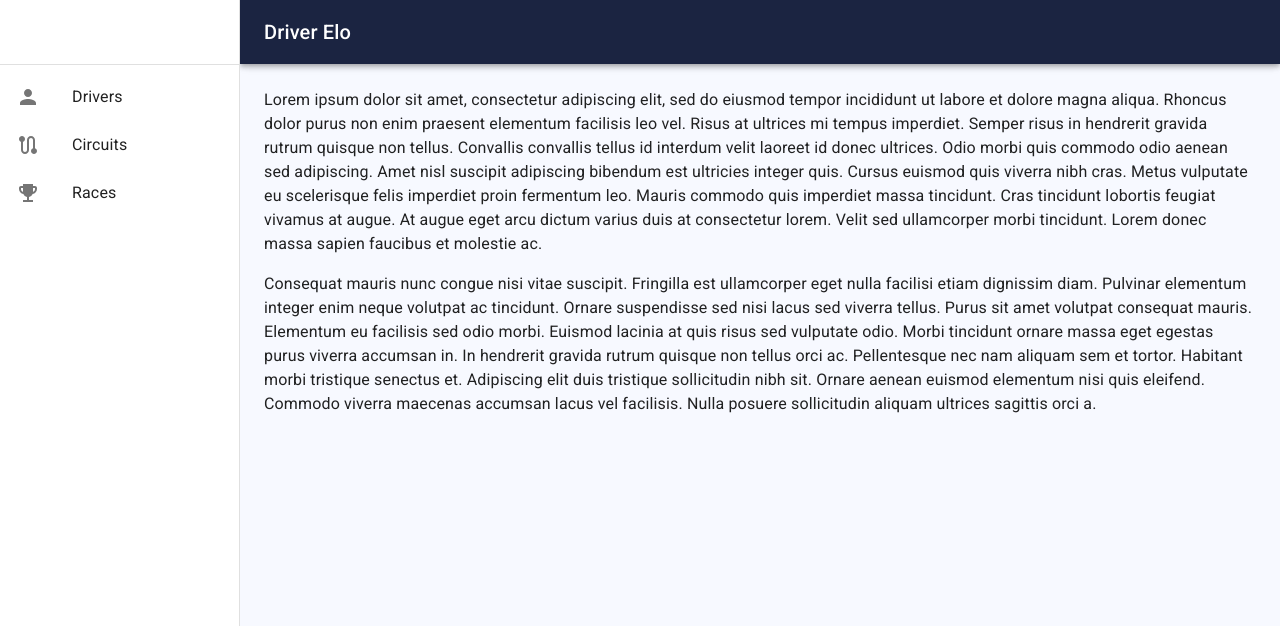
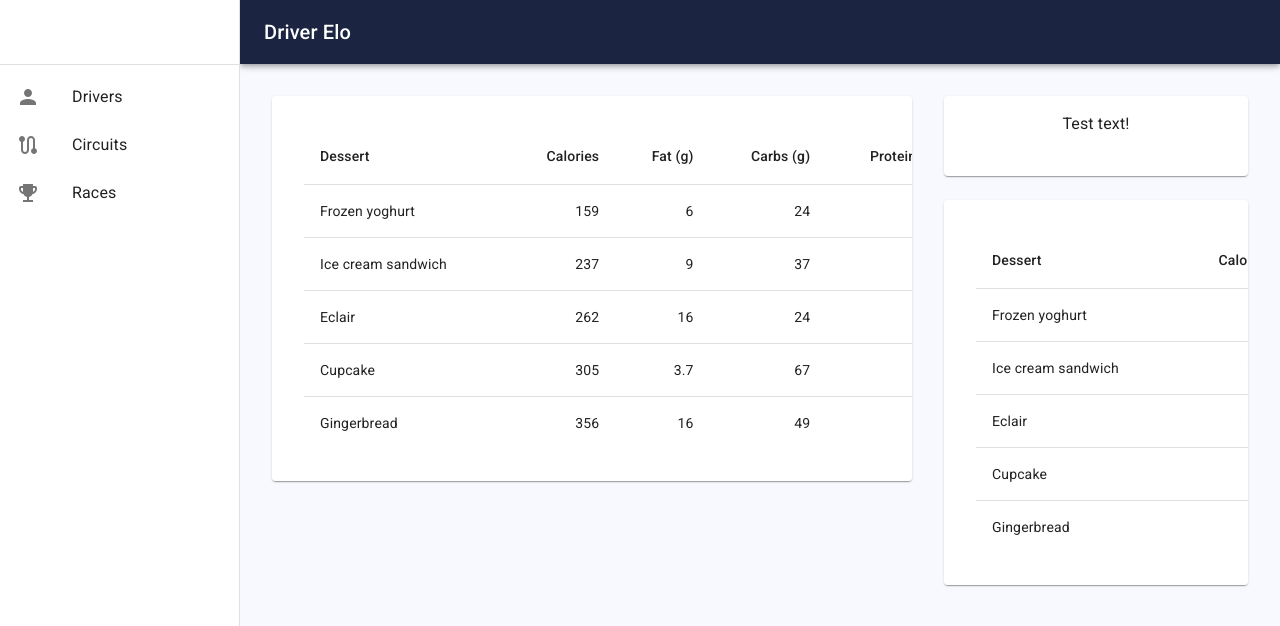
Before and after one commit to the-alexmeza/f1-driver-elo, a React (Create React App) app in the folder frontend/: page / in a window 1280 px wide. Shown: the top 626 px of the page. Built offline with nearby package versions, Linux system fonts and the light colour scheme.

Commit message:
Add Content and Drivers components, clean up Navigation and Dashboard

```diff
--- a/frontend/src/components/Dashboard.jsx
+++ b/frontend/src/components/Dashboard.jsx
@@ -1,43 +1,26 @@
-import { Typography } from "@mui/material";
+import {
+  TableRow,
+  Card,
+  Paper,
+  TableContainer,
+  Table,
+  TableHead,
+  TableCell,
+  Typography,
+  TableBody,
+} from "@mui/material";
 import React, { Component } from "react";
 import Navigation from "./navigation/Navigation";
+import Drivers from "./drivers/Drivers";
 
 class Dashboard extends Component {
   state = {};
+
   render() {
     return (
       <>
         <Navigation>
-          <Typography paragraph align="left">
-            Lorem ipsum dolor sit amet, consectetur adipiscing elit, sed do
-            eiusmod tempor incididunt ut labore et dolore magna aliqua. Rhoncus
-            dolor purus non enim praesent elementum facilisis leo vel. Risus at
-            ultrices mi tempus imperdiet. Semper risus in hendrerit gravida
-            rutrum quisque non tellus. Convallis convallis tellus id interdum
-            velit laoreet id donec ultrices. Odio morbi quis commodo odio aenean
-            sed adipiscing. Amet nisl suscipit adipiscing bibendum est ultricies
-            integer quis. Cursus euismod quis viverra nibh cras. Metus vulputate
-            eu scelerisque felis imperdiet proin fermentum leo. Mauris commodo
-            quis imperdiet massa tincidunt. Cras tincidunt lobortis feugiat
-            vivamus at augue. At augue eget arcu dictum varius duis at
-            consectetur lorem. Velit sed ullamcorper morbi tincidunt. Lorem
-            donec massa sapien faucibus et molestie ac.
-          </Typography>
-          <Typography paragraph align="left">
-            Consequat mauris nunc congue nisi vitae suscipit. Fringilla est
-            ullamcorper eget nulla facilisi etiam dignissim diam. Pulvinar
-            elementum integer enim neque volutpat ac tincidunt. Ornare
-            suspendisse sed nisi lacus sed viverra tellus. Purus sit amet
-            volutpat consequat mauris. Elementum eu facilisis sed odio morbi.
-            Euismod lacinia at quis risus sed vulputate odio. Morbi tincidunt
-            ornare massa eget egestas purus viverra accumsan in. In hendrerit
-            gravida rutrum quisque non tellus orci ac. Pellentesque nec nam
-            aliquam sem et tortor. Habitant morbi tristique senectus et.
-            Adipiscing elit duis tristique sollicitudin nibh sit. Ornare aenean
-            euismod elementum nisi quis eleifend. Commodo viverra maecenas
-            accumsan lacus vel facilisis. Nulla posuere sollicitudin aliquam
-            ultrices sagittis orci a.
-          </Typography>
+          <Drivers></Drivers>
         </Navigation>
       </>
     );
--- /dev/null
+++ b/frontend/src/components/content/Content.jsx
@@ -0,0 +1,28 @@
+import React from "react";
+import {
+  Box,
+  Toolbar,
+  Grid,
+  Container,
+  Typography,
+  CardContent,
+  Card,
+} from "@mui/material";
+
+function Content(props) {
+  return (
+    <Box
+      component="main"
+      sx={{
+        flexGrow: 1,
+        p: 4,
+        width: { sm: `calc(100% - ${props.drawerWidth}px)` },
+      }}
+    >
+      <Toolbar />
+      {props.children}
+    </Box>
+  );
+}
+
+export default Content;
--- /dev/null
+++ b/frontend/src/components/drivers/Drivers.jsx
@@ -0,0 +1,76 @@
+import React from "react";
+import { Grid, Card, CardContent, Typography, Container } from "@mui/material";
+import {
+  TableRow,
+  Paper,
+  TableContainer,
+  Table,
+  TableHead,
+  TableCell,
+  TableBody,
+} from "@mui/material";
+
+function createData(name, calories, fat, carbs, protein) {
+  return { name, calories, fat, carbs, protein };
+}
+
+const rows = [
+  createData("Frozen yoghurt", 159, 6.0, 24, 4.0),
+  createData("Ice cream sandwich", 237, 9.0, 37, 4.3),
+  createData("Eclair", 262, 16.0, 24, 6.0),
+  createData("Cupcake", 305, 3.7, 67, 4.3),
+  createData("Gingerbread", 356, 16.0, 49, 3.9),
+];
+
+const tempTable = (
+  <TableContainer component={Paper} sx={{ p: 4 }}>
+    <Table sx={{ minWidth: 650, overflowX: "auto" }} aria-label="simple table">
+      <TableHead>
+        <TableRow>
+          <TableCell>Dessert</TableCell>
+          <TableCell align="right">Calories</TableCell>
+          <TableCell align="right">Fat (g)</TableCell>
+          <TableCell align="right">Carbs (g)</TableCell>
+          <TableCell align="right">Protein (g)</TableCell>
+        </TableRow>
+      </TableHead>
+      <TableBody>
+        {rows.map((row) => (
+          <TableRow
+            key={row.name}
+            sx={{ "&:last-child td, &:last-child th": { border: 0 } }}
+          >
+            <TableCell component="th" scope="row">
+              {row.name}
+            </TableCell>
+            <TableCell align="right">{row.calories}</TableCell>
+            <TableCell align="right">{row.fat}</TableCell>
+            <TableCell align="right">{row.carbs}</TableCell>
+            <TableCell align="right">{row.protein}</TableCell>
+          </TableRow>
+        ))}
+      </TableBody>
+    </Table>
+  </TableContainer>
+);
+
+function Drivers() {
+  return (
+    <Grid container spacing={4}>
+      <Grid item sm={8} xs={12}>
+        {tempTable}
+      </Grid>
+      <Grid item sm={4} xs={12}>
+        <Card component={Container}>
+          <CardContent>
+            <Typography paragraph>Test text!</Typography>
+          </CardContent>
+        </Card>
+        <br></br>
+        {tempTable}
+      </Grid>
+    </Grid>
+  );
+}
+
+export default Drivers;
--- a/frontend/src/components/navigation/Navigation.jsx
+++ b/frontend/src/components/navigation/Navigation.jsx
@@ -12,6 +12,7 @@ import {
   Divider,
 } from "@mui/material";
 import MenuIcon from "@mui/icons-material/Menu";
+import Content from "../content/Content";
 
 const drawerWidth = 240;
 
@@ -70,6 +71,7 @@ function Navigation(props) {
             size="large"
             edge="start"
             aria-label="menu"
+            color="inherit"
             onClick={handleDrawerToggle}
             sx={{ mr: 2, display: { sm: "none" } }}
           >
@@ -115,17 +117,7 @@ function Navigation(props) {
           {drawer}
         </Drawer>
       </Box>
-      <Box
-        component="main"
-        sx={{
-          flexGrow: 1,
-          p: 3,
-          width: { sm: `calc(100% - ${drawerWidth}px)` },
-        }}
-      >
-        <Toolbar />
-        {props.children}
-      </Box>
+      <Content drawerWidth={drawerWidth}>{props.children}</Content>
     </Box>
   );
 }
```
